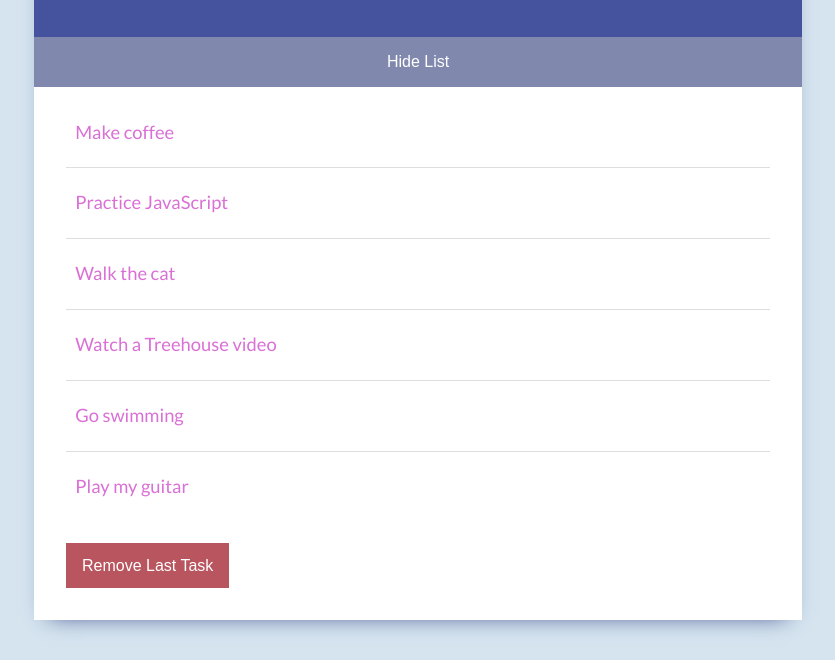
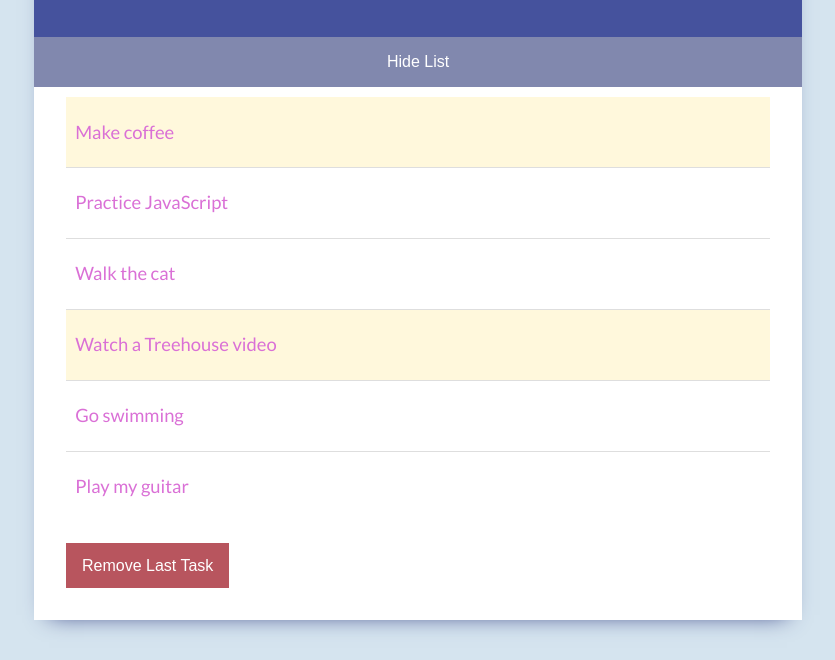
Before and after one commit to tamarabuilds/fsjs-techdegree-project-files, a plain HTML site: page javascript-and-the-dom/2 - Getting a Handle on the DOM/3 - Select Elements by Class Name/start/index.html in a window 1280 px wide. Shown: the part 159-819 px from the top of the page, without its empty margins (222-1057 px from the left). Drawn offline with Linux system fonts and the light colour scheme.

Commit message:
lessons on selecting elements by class name

```diff
--- a/javascript-and-the-dom/2 - Getting a Handle on the DOM/3 - Select Elements by Class Name/start/app.js
+++ b/javascript-and-the-dom/2 - Getting a Handle on the DOM/3 - Select Elements by Class Name/start/app.js
@@ -1,7 +1,12 @@
-const btnUpdate = document.getElementById('btn-main');
+const btnUpdate = document.querySelector('.btn-main');
 const headline = document.getElementById('headline');
+const items = document.querySelectorAll('li');
+const highlights = document.querySelectorAll('.highlight')
 
-const items = document.getElementsByTagName('li');
+for (const highlight of highlights){
+  highlight.style.backgroundColor = 'cornsilk'
+
+}
 
 for (let i = 0; i < items.length; i++) {
   items[i].style.color = 'orchid';
--- a/javascript-and-the-dom/2 - Getting a Handle on the DOM/3 - Select Elements by Class Name/start/index.html
+++ b/javascript-and-the-dom/2 - Getting a Handle on the DOM/3 - Select Elements by Class Name/start/index.html
@@ -13,7 +13,7 @@
         <div class="group">
           <!--<label for="main">What's your task?</label>
           <input type="text" id="main" class="input-main">-->
-          <button id="btn-main">Update Heading</button>
+          <button class="btn-main">Update Heading</button>
         </div>
       </header>
 
@@ -21,10 +21,10 @@
 
       <div class="list-container">
         <ul aria-live="polite">
-          <li>Make coffee</li>
+          <li class="highlight">Make coffee</li>
           <li>Practice JavaScript</li>
           <li>Walk the cat</li>
-          <li>Watch a Treehouse video</li>
+          <li class="highlight">Watch a Treehouse video</li>
           <li>Go swimming</li>
           <li>Play my guitar</li>
         </ul>
```
